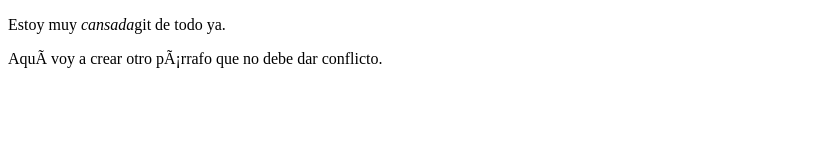
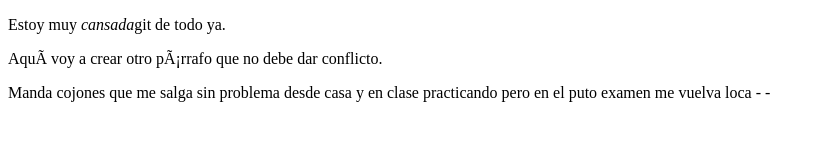
Before and after one commit to VirginiaCastell/practica3, a plain HTML site: page index.html in a window 1280 px wide. Shown: the whole page, without its empty margins (0-825 px from the left). Drawn offline with Linux system fonts and the light colour scheme.

Commit message:
añado p 9 y 10

```diff
--- a/index.html
+++ b/index.html
@@ -6,6 +6,9 @@
 <body>
     <p>Estoy muy <em>cansada</em>git  de todo ya.</p>
     <p>Aquí voy a crear otro párrafo que no debe dar conflicto.</p>
+    <p>Manda cojones que me salga sin problema desde casa y en clase practicando
+        pero en el puto examen me vuelva loca - -
+    </p>
 </body>
 
 
```
